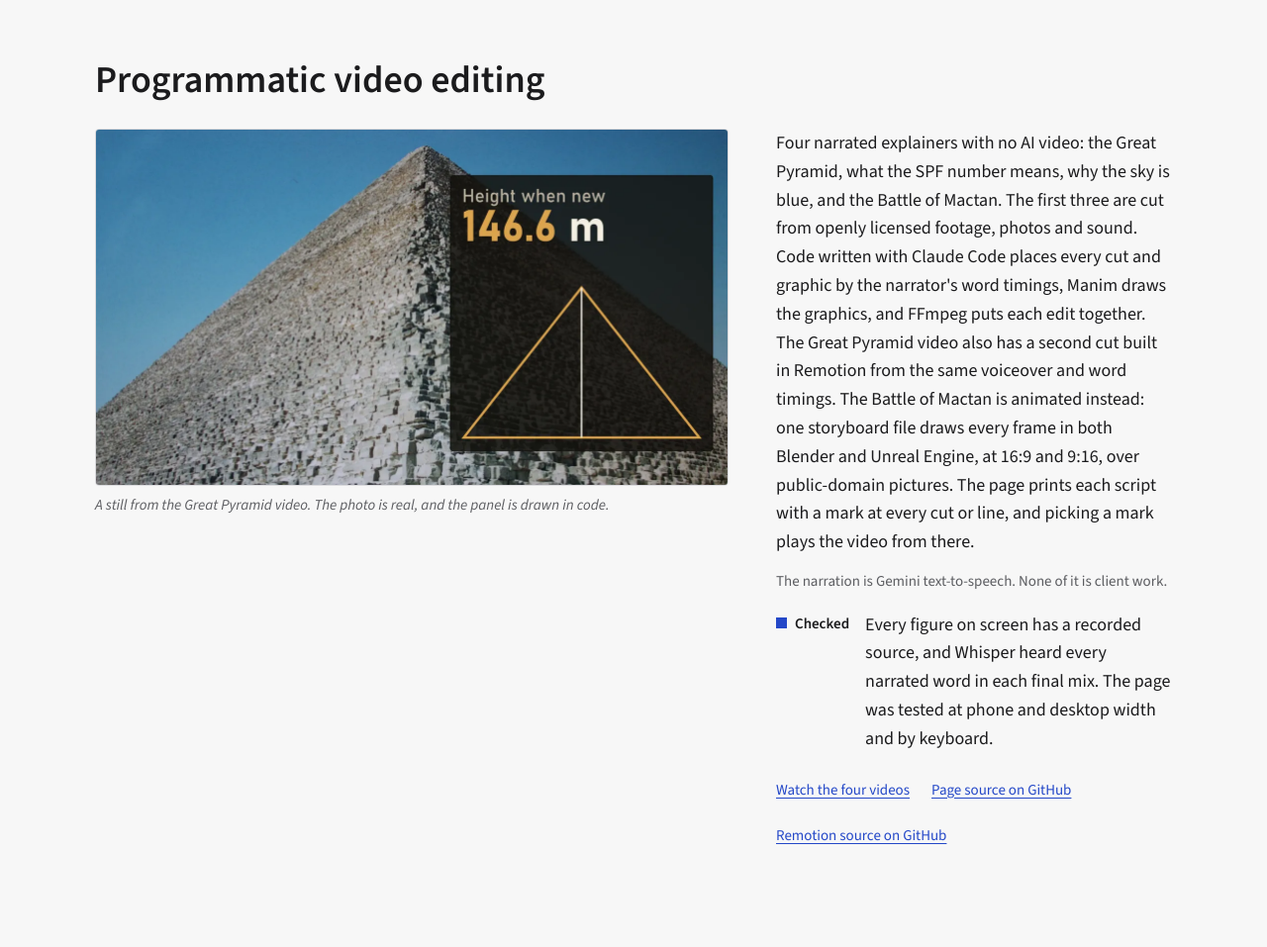
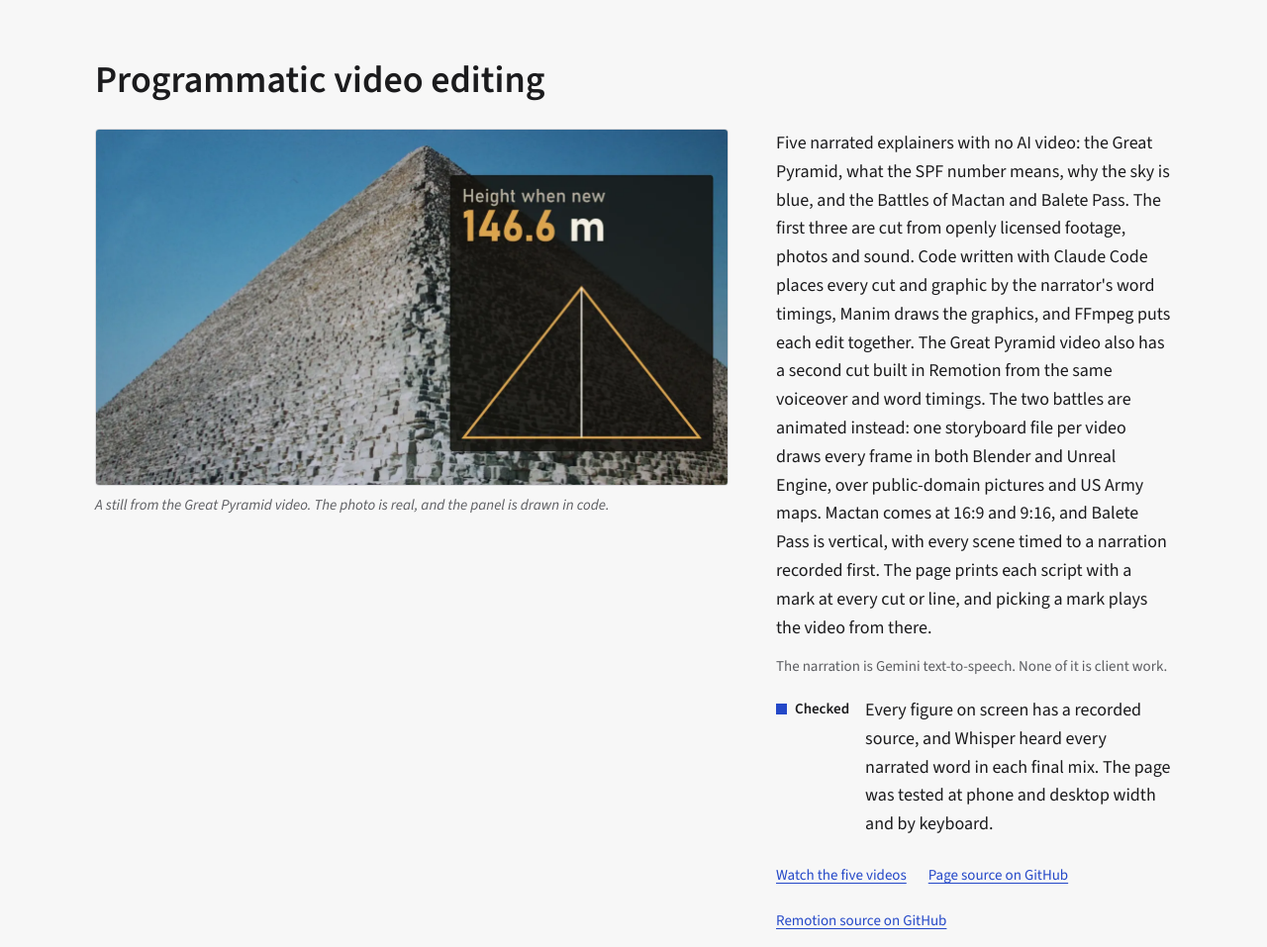
Before and after one commit to DerpyNewb/DerpyNewb.github.io, a plain HTML site: page index.html in a window 1280 px wide. Shown: the part 5800-6757 px from the top of the page at 99% size. Drawn offline with nearby package versions, Linux system fonts and the light colour scheme.

Commit message:
Portfolio card: five explainers, adding the Battle of Balete Pass
Co-Authored-By: Claude Opus 5.5 <noreply@anthropic.com>

```diff
--- a/index.html
+++ b/index.html
@@ -192,12 +192,12 @@
       <figcaption>A still from the Great Pyramid video. The photo is real, and the panel is drawn in code.</figcaption>
     </figure>
     <div class="text">
-      <p>Four narrated explainers with no AI video: the Great Pyramid, what the SPF number means, why the sky is blue, and the Battle of Mactan. The first three are cut from openly licensed footage, photos and sound. Code written with Claude Code places every cut and graphic by the narrator's word timings, Manim draws the graphics, and FFmpeg puts each edit together. The Great Pyramid video also has a second cut built in Remotion from the same voiceover and word timings. The Battle of Mactan is animated instead: one storyboard file draws every frame in both Blender and Unreal Engine, at 16:9 and 9:16, over public-domain pictures. The page prints each script with a mark at every cut or line, and picking a mark plays the video from there.</p>
+      <p>Five narrated explainers with no AI video: the Great Pyramid, what the SPF number means, why the sky is blue, and the Battles of Mactan and Balete Pass. The first three are cut from openly licensed footage, photos and sound. Code written with Claude Code places every cut and graphic by the narrator's word timings, Manim draws the graphics, and FFmpeg puts each edit together. The Great Pyramid video also has a second cut built in Remotion from the same voiceover and word timings. The two battles are animated instead: one storyboard file per video draws every frame in both Blender and Unreal Engine, over public-domain pictures and US Army maps. Mactan comes at 16:9 and 9:16, and Balete Pass is vertical, with every scene timed to a narration recorded first. The page prints each script with a mark at every cut or line, and picking a mark plays the video from there.</p>
       <p class="facts">The narration is Gemini text-to-speech. None of it is client work.</p>
       <dl class="ledger">
         <dt class="done">Checked</dt><dd>Every figure on screen has a recorded source, and Whisper heard every narrated word in each final mix. The page was tested at phone and desktop width and by keyboard.</dd>
       </dl>
-      <p class="links"><a href="https://derpynewb.github.io/programmatic-video-editing/">Watch the four videos</a><a href="https://github.com/DerpyNewb/programmatic-video-editing">Page source on GitHub<span class="vh">: Programmatic video editing</span></a><a href="https://github.com/DerpyNewb/remotion-giza-explainer">Remotion source on GitHub<span class="vh">: the Great Pyramid video</span></a></p>
+      <p class="links"><a href="https://derpynewb.github.io/programmatic-video-editing/">Watch the five videos</a><a href="https://github.com/DerpyNewb/programmatic-video-editing">Page source on GitHub<span class="vh">: Programmatic video editing</span></a><a href="https://github.com/DerpyNewb/remotion-giza-explainer">Remotion source on GitHub<span class="vh">: the Great Pyramid video</span></a></p>
     </div>
   </article>
 </section>
```
